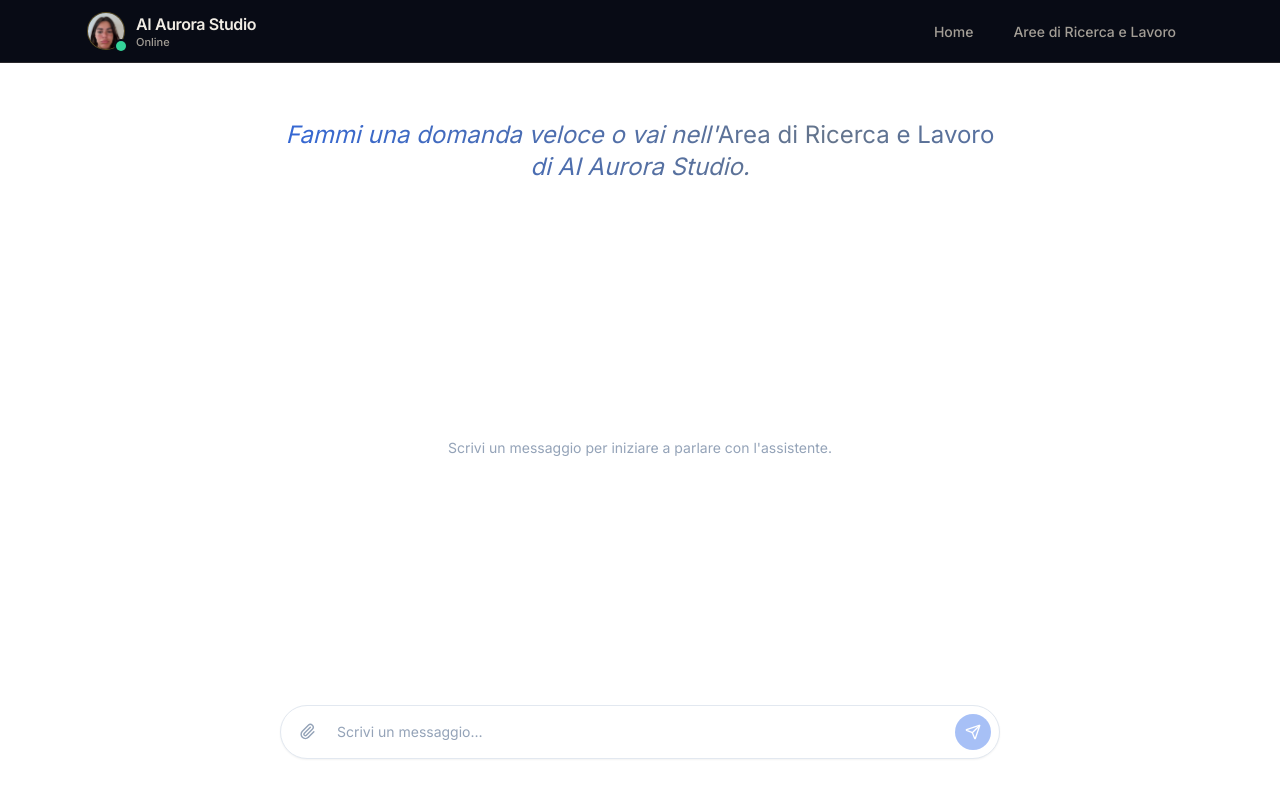
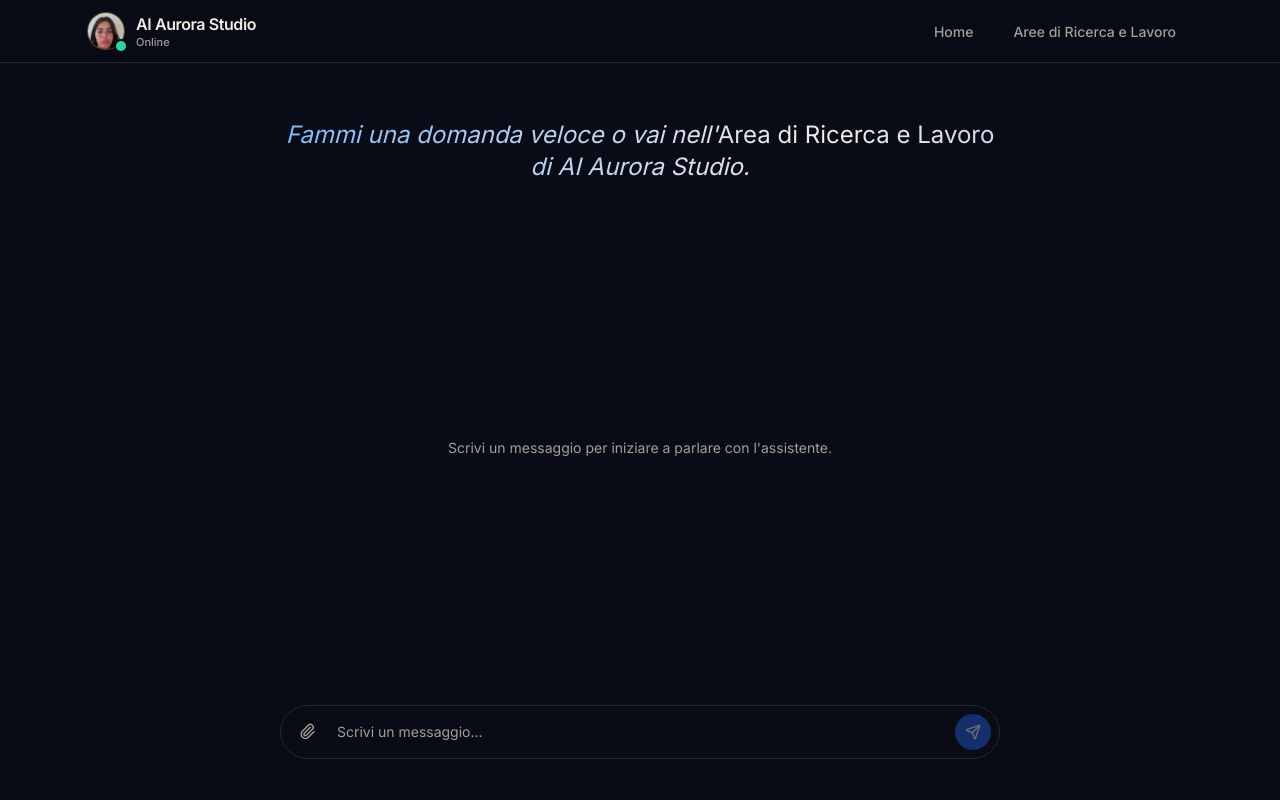
Before and after one commit to auroradimaio1997-dotcom/Aurora-Di-Maio, a Next.js app: page /chat in a window 1280 px wide. Shown: the top 800 px of the page. Built offline with nearby package versions, Linux system fonts and the light colour scheme.

Commit message:
Chat: restore navy theme background, plain continuous assistant text (no box), more robust file downloads

```diff
--- a/app/chat/page.tsx
+++ b/app/chat/page.tsx
@@ -7,10 +7,8 @@ export const metadata: Metadata = {
 
 export default function ChatPage() {
   return (
-    <div className="min-h-[calc(100dvh-65px)] bg-white">
-      <div className="mx-auto max-w-3xl px-6 py-10 md:py-14">
-        <ChatHome />
-      </div>
+    <div className="mx-auto max-w-3xl px-6 py-10 md:py-14">
+      <ChatHome />
     </div>
   );
 }
--- a/components/ChatHome.tsx
+++ b/components/ChatHome.tsx
@@ -19,7 +19,7 @@ export default function ChatHome() {
         initial={{ opacity: 0, y: 10, letterSpacing: "0.02em" }}
         animate={{ opacity: 1, y: 0, letterSpacing: "0em" }}
         transition={{ duration: 0.9, ease: [0.16, 1, 0.3, 1] }}
-        className="text-shimmer bg-gradient-to-r from-blue-600 via-slate-500 to-blue-600 bg-clip-text text-center font-serif text-xl italic tracking-wide text-transparent md:text-2xl"
+        className="text-shimmer bg-gradient-to-r from-blue-400 via-foreground to-blue-400 bg-clip-text text-center font-serif text-xl italic tracking-wide text-transparent md:text-2xl"
       >
         Fammi una domanda veloce o vai nell&apos;
         <span className="not-italic">Area di Ricerca e Lavoro</span> di AI
--- a/components/ChatWidget.tsx
+++ b/components/ChatWidget.tsx
@@ -38,8 +38,11 @@ function downloadBlob(blob: Blob, filename: string) {
   const a = document.createElement("a");
   a.href = url;
   a.download = filename;
+  a.rel = "noopener";
+  document.body.appendChild(a);
   a.click();
-  URL.revokeObjectURL(url);
+  document.body.removeChild(a);
+  setTimeout(() => URL.revokeObjectURL(url), 1000);
 }
 
 function downloadWord(text: string, index: number) {
@@ -63,11 +66,11 @@ async function downloadPdf(text: string, index: number) {
 
 function TypingIndicator() {
   return (
-    <div className="flex items-center gap-2 rounded-2xl border border-slate-200 bg-white px-4 py-3 shadow-sm">
+    <div className="flex items-center gap-2 py-1">
       {[0, 1, 2].map((i) => (
         <motion.span
           key={i}
-          className="h-2 w-2 rounded-full bg-blue-600"
+          className="h-2 w-2 rounded-full bg-blue-500"
           animate={{ y: [0, -5, 0] }}
           transition={{ duration: 0.9, repeat: Infinity, delay: i * 0.15, ease: "easeInOut" }}
         />
@@ -86,11 +89,11 @@ function MessageActions({ text, index }: { text: string; index: number }) {
   }
 
   return (
-    <div className="mt-2 flex items-center gap-1 text-slate-400">
+    <div className="mt-2 flex items-center gap-1 text-secondary">
       <button
         type="button"
         onClick={handleCopy}
-        className="inline-flex items-center gap-1.5 rounded-md px-2 py-1 text-xs transition-colors hover:bg-slate-100 hover:text-slate-900"
+        className="inline-flex items-center gap-1.5 rounded-md px-2 py-1 text-xs transition-colors hover:bg-muted hover:text-foreground"
       >
         {copied ? <Check size={13} aria-hidden="true" /> : <Copy size={13} aria-hidden="true" />}
         {copied ? "Copiato" : "Copia"}
@@ -98,7 +101,7 @@ function MessageActions({ text, index }: { text: string; index: number }) {
       <button
         type="button"
         onClick={() => downloadWord(text, index)}
-        className="inline-flex items-center gap-1.5 rounded-md px-2 py-1 text-xs transition-colors hover:bg-slate-100 hover:text-slate-900"
+        className="inline-flex items-center gap-1.5 rounded-md px-2 py-1 text-xs transition-colors hover:bg-muted hover:text-foreground"
       >
         <FileText size={13} aria-hidden="true" />
         Scarica Word
@@ -106,7 +109,7 @@ function MessageActions({ text, index }: { text: string; index: number }) {
       <button
         type="button"
         onClick={() => downloadPdf(text, index)}
-        className="inline-flex items-center gap-1.5 rounded-md px-2 py-1 text-xs transition-colors hover:bg-slate-100 hover:text-slate-900"
+        className="inline-flex items-center gap-1.5 rounded-md px-2 py-1 text-xs transition-colors hover:bg-muted hover:text-foreground"
       >
         <FileDown size={13} aria-hidden="true" />
         Scarica PDF
@@ -117,9 +120,9 @@ function MessageActions({ text, index }: { text: string; index: number }) {
 
 /**
  * The live chat with the Aurora coordinatore agent — proxied through
- * api/agente-coordinatore.js. ChatGPT-style layout on a white surface:
- * both sides render as raised cards (vignette), blue for the user, white
- * with a soft border for the assistant.
+ * api/agente-coordinatore.js. ChatGPT-style layout: the user's own
+ * messages get a blue pill; assistant replies render as continuous,
+ * selectable text with no box/border, exactly like ChatGPT.
  */
 export default function ChatWidget({
   onNewConversation,
@@ -214,7 +217,7 @@ export default function ChatWidget({
         aria-live="polite"
       >
         {messages.length === 0 && (
-          <p className="text-sm text-slate-400">
+          <p className="text-sm text-secondary">
             Scrivi un messaggio per iniziare a parlare con l&apos;assistente.
           </p>
         )}
@@ -244,11 +247,8 @@ export default function ChatWidget({
               </div>
             </div>
           ) : (
-            <div
-              key={i}
-              className="max-w-[85%] select-text rounded-2xl border border-slate-200 bg-white px-5 py-4 text-[15px] leading-7 text-slate-800 shadow-sm"
-            >
-              <div className="space-y-2 [&_a]:text-blue-600 [&_a]:underline [&_code]:rounded [&_code]:bg-slate-100 [&_code]:px-1 [&_code]:py-0.5 [&_code]:text-sm [&_li]:mt-0.5 [&_ol]:list-decimal [&_ol]:pl-5 [&_p]:m-0 [&_strong]:font-semibold [&_ul]:list-disc [&_ul]:pl-5">
+            <div key={i} className="max-w-[85ch] select-text text-[15px] leading-7 text-foreground">
+              <div className="space-y-2 [&_a]:text-blue-500 [&_a]:underline [&_code]:rounded [&_code]:bg-muted [&_code]:px-1 [&_code]:py-0.5 [&_code]:text-sm [&_li]:mt-0.5 [&_ol]:list-decimal [&_ol]:pl-5 [&_p]:m-0 [&_strong]:font-semibold [&_ul]:list-disc [&_ul]:pl-5">
                 <ReactMarkdown>{m.text}</ReactMarkdown>
               </div>
               <MessageActions text={m.text} index={i} />
@@ -259,13 +259,13 @@ export default function ChatWidget({
         {status === "loading" && <TypingIndicator />}
 
         {status === "error" && (
-          <p className="text-sm text-red-600">{errorMsg}</p>
+          <p className="text-sm text-destructive">{errorMsg}</p>
         )}
       </div>
 
       <form onSubmit={handleSubmit} className="mt-4">
         {attachment && (
-          <div className="mb-2 flex items-center gap-2 rounded-xl border border-slate-200 bg-slate-50 px-3 py-2 text-xs text-slate-600">
+          <div className="mb-2 flex items-center gap-2 rounded-xl border bg-muted px-3 py-2 text-xs text-secondary">
             {attachment.isImage ? (
               // eslint-disable-next-line @next/next/no-img-element
               <img src={attachment.dataUrl} alt={attachment.name} className="h-8 w-8 rounded object-cover" />
@@ -276,7 +276,7 @@ export default function ChatWidget({
             <button
               type="button"
               onClick={() => setAttachment(null)}
-              className="rounded-full p-1 text-slate-400 hover:bg-slate-200 hover:text-slate-700"
+              className="rounded-full p-1 text-secondary hover:bg-background hover:text-foreground"
               aria-label="Rimuovi allegato"
             >
               <X size={13} aria-hidden="true" />
@@ -284,7 +284,7 @@ export default function ChatWidget({
           </div>
         )}
 
-        <div className="flex items-center gap-2 rounded-full border border-slate-200 bg-white px-2 py-2 shadow-sm">
+        <div className="flex items-center gap-2 rounded-full border bg-background px-2 py-2 shadow-sm">
           <input
             ref={fileInputRef}
             type="file"
@@ -295,7 +295,7 @@ export default function ChatWidget({
           <button
             type="button"
             onClick={() => fileInputRef.current?.click()}
-            className="flex h-9 w-9 shrink-0 items-center justify-center rounded-full text-slate-400 transition-colors hover:bg-slate-100 hover:text-slate-700"
+            className="flex h-9 w-9 shrink-0 items-center justify-center rounded-full text-secondary transition-colors hover:bg-muted hover:text-foreground"
             aria-label="Allega file o foto"
           >
             <Paperclip size={17} aria-hidden="true" />
@@ -307,7 +307,7 @@ export default function ChatWidget({
             placeholder="Scrivi un messaggio…"
             maxLength={2000}
             disabled={status === "loading"}
-            className="flex-1 bg-transparent px-1 py-1.5 text-sm text-slate-900 placeholder:text-slate-400 focus:outline-none disabled:opacity-60"
+            className="flex-1 bg-transparent px-1 py-1.5 text-sm text-foreground placeholder:text-secondary focus:outline-none disabled:opacity-60"
           />
           <button
             type="submit"
```
